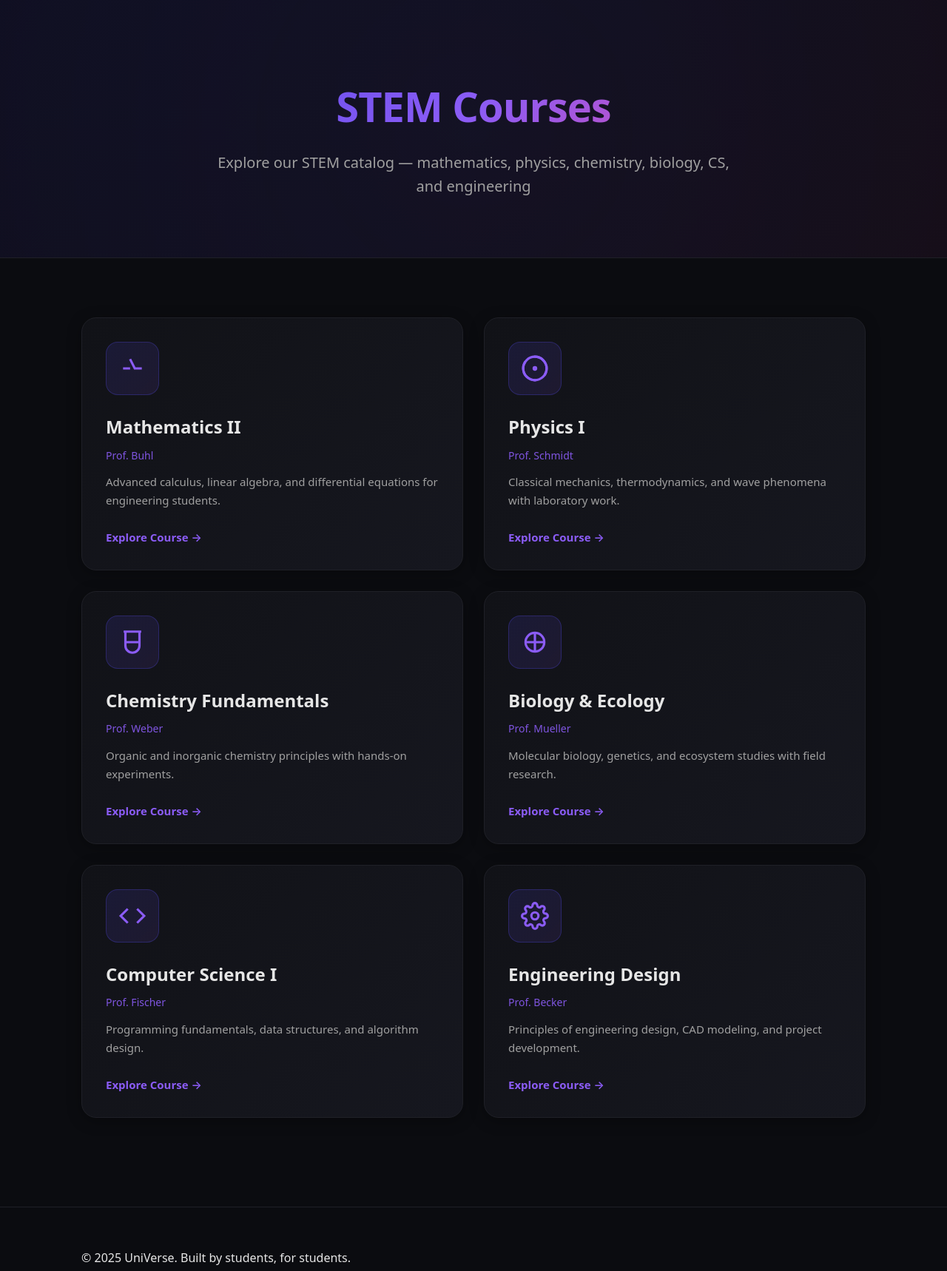
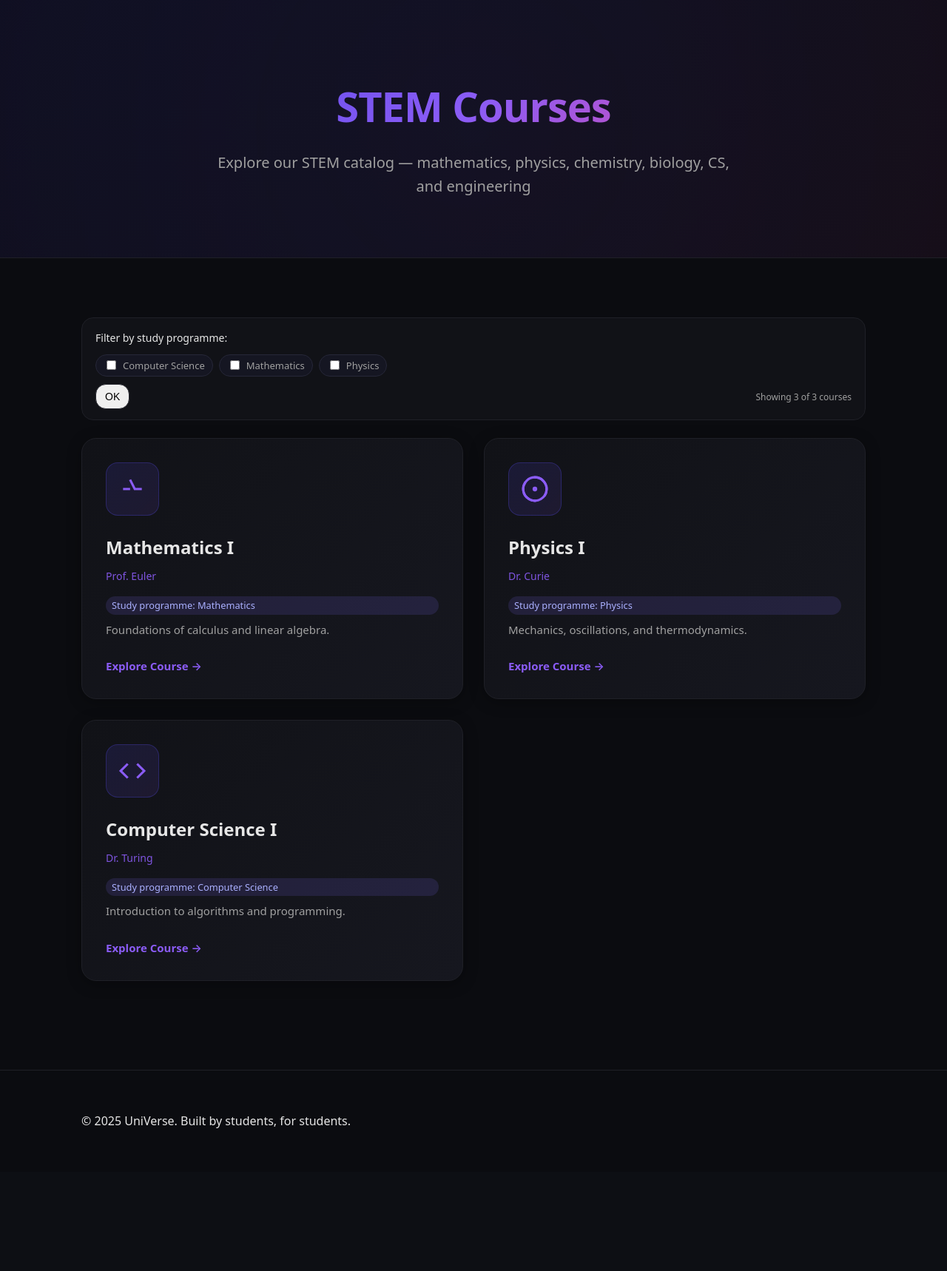
Before and after one commit to dolium/universe, a Flask app: page /courses in a window 1280 px wide. Shown: the part 86-1804 px from the top of the page at 74% size. After the commit the page ends 1611 px from the top, so only its background shows below. Run offline with Flask 3, Linux system fonts and the light colour scheme.

Commit message:
Filtering courses by study programmes and blank buttons fix

```diff
--- a/app.py
+++ b/app.py
@@ -47,14 +47,32 @@ def create_app(config_name: str = None) -> Flask:
 
     @application.route('/courses')
     def courses():
-        """
-        Render the courses listing page.
-        Fetches all courses from Google Sheets or fallback data.
-        """
+        """Render the courses listing page with optional filtering by study programme."""
         all_courses = sheets_service.get_courses()
 
+        # Собираем уникальные программы из курсов
+        available_programmes = _extract_unique_values(all_courses, 'programme')
+
+        # Множественный выбор программ: ?programme=CS&programme=Math
+        selected_programmes = request.args.getlist('programme')
+        selected_programmes_norm = {p.strip().lower() for p in selected_programmes if p.strip()}
+
+        if selected_programmes_norm:
+            def _matches_programme(course: Dict) -> bool:
+                prog = (course.get('programme') or '').strip().lower()
+                return prog in selected_programmes_norm
+
+            filtered_courses = [c for c in all_courses if _matches_programme(c)]
+        else:
+            filtered_courses = all_courses
+
         template_context = get_common_template_context()
-        template_context['courses'] = all_courses
+        template_context.update({
+            'courses': filtered_courses,
+            'filters_programmes': available_programmes,
+            'selected_programmes': list(selected_programmes_norm),
+            'total_courses_count': len(all_courses),
+        })
 
         return render_template('courses.html', **template_context)
 
--- a/google_sheets_service.py
+++ b/google_sheets_service.py
@@ -104,7 +104,7 @@ class GoogleSheetsService:
         Fetch all courses from Google Sheet or fallback data.
 
         Returns:
-            List[Dict]: List of course dictionaries with keys: name, slug, professor, description, icon
+            List[Dict]: List of course dictionaries with keys: name, slug, professor, description, icon, programme
         """
         try:
             # Ensure client is authenticated
@@ -133,12 +133,18 @@ class GoogleSheetsService:
                 if not course_name:
                     continue
 
+                programme = self._extract_field_value(
+                    record,
+                    ['Study Programme', 'StudyProgram', 'Programme', 'Program']
+                )
+
                 course = {
                     'name': course_name,
                     'slug': self._create_url_slug(course_name),
                     'professor': record.get('Professor', '').strip(),
                     'description': record.get('Description', '').strip(),
                     'icon': record.get('Icon', 'default').strip(),
+                    'programme': programme,
                 }
                 courses.append(course)
 
@@ -330,40 +336,28 @@ class GoogleSheetsService:
         """
         fallback_courses = [
             {
-                'name': 'Mathematics II',
-                'professor': 'Prof. Buhl',
-                'description': 'Advanced calculus, linear algebra, and differential equations for engineering students.',
-                'icon': 'math'
+                'name': 'Mathematics I',
+                'slug': 'mathematics-i',
+                'professor': 'Prof. Euler',
+                'description': 'Foundations of calculus and linear algebra.',
+                'icon': 'math',
+                'programme': 'Mathematics',
             },
             {
                 'name': 'Physics I',
-                'professor': 'Prof. Schmidt',
-                'description': 'Classical mechanics, thermodynamics, and wave phenomena with laboratory work.',
-                'icon': 'physics'
-            },
-            {
-                'name': 'Chemistry Fundamentals',
-                'professor': 'Prof. Weber',
-                'description': 'Organic and inorganic chemistry principles with hands-on experiments.',
-                'icon': 'chemistry'
-            },
-            {
-                'name': 'Biology & Ecology',
-                'professor': 'Prof. Mueller',
-                'description': 'Molecular biology, genetics, and ecosystem studies with field research.',
-                'icon': 'biology'
+                'slug': 'physics-i',
+                'professor': 'Dr. Curie',
+                'description': 'Mechanics, oscillations, and thermodynamics.',
+                'icon': 'physics',
+                'programme': 'Physics',
             },
             {
                 'name': 'Computer Science I',
-                'professor': 'Prof. Fischer',
-                'description': 'Programming fundamentals, data structures, and algorithm design.',
-                'icon': 'cs'
-            },
-            {
-                'name': 'Engineering Design',
-                'professor': 'Prof. Becker',
-                'description': 'Principles of engineering design, CAD modeling, and project development.',
-                'icon': 'engineering'
+                'slug': 'computer-science-i',
+                'professor': 'Dr. Turing',
+                'description': 'Introduction to algorithms and programming.',
+                'icon': 'cs',
+                'programme': 'Computer Science',
             },
         ]
         # Generate slugs for all fallback courses
--- a/static/css/main.css
+++ b/static/css/main.css
@@ -136,6 +136,10 @@ body {
 
 .btn-primary:hover {
   background: #4338ca;
+}
+
+.btn.btn-ok-dark {
+  color: #000 !important;
 }
 
 /* ============================================
@@ -439,7 +443,83 @@ body {
   transform: translateX(4px);
 }
 
-/* Responsive adjustments for courses */
+/* Study programme tag on course cards */
+.course-programme-tag {
+  margin: 4px 0 8px;
+  font-size: 0.8rem;
+  color: var(--accent-soft, #aab0ff);
+  background: rgba(106, 90, 205, 0.18);
+  display: inline-block;
+  padding: 2px 8px;
+  border-radius: 999px;
+}
+
+/* Course filters (study programme) */
+.course-filters {
+  background: var(--panel);
+  border-radius: 16px;
+  border: 1px solid #1f2027;
+  padding: 16px 18px 14px;
+  margin-bottom: 24px;
+}
+.course-filters-header {
+  display: flex;
+  align-items: baseline;
+  gap: 8px;
+  margin-bottom: 10px;
+}
+.course-filters-label {
+  font-size: 14px;
+  font-weight: 500;
+  color: var(--text);
+}
+.course-filters-active {
+  font-size: 12px;
+  color: var(--muted);
+}
+.course-filters-grid {
+  display: flex;
+  flex-wrap: wrap;
+  gap: 8px;
+  margin-bottom: 10px;
+}
+.course-filter-pill {
+  display: inline-flex;
+  align-items: center;
+  gap: 6px;
+  padding: 4px 10px;
+  border-radius: 999px;
+  background: #151622;
+  border: 1px solid #262738;
+  font-size: 13px;
+  color: var(--muted);
+  cursor: pointer;
+  transition: all 0.2s ease;
+}
+.course-filter-pill input[type="checkbox"] {
+  accent-color: #4f46e5;
+}
+.course-filter-pill:hover {
+  border-color: #3a3b46;
+  background: #181927;
+}
+.course-filter-pill input[type="checkbox"]:checked + span {
+  color: #e5e7ff;
+}
+.course-filters-actions {
+  display: flex;
+  align-items: center;
+  flex-wrap: wrap;
+  gap: 10px;
+  justify-content: space-between;
+}
+.course-filters-count {
+  font-size: 12px;
+}
+
+/* ============================================
+   RESPONSIVE COURSES PAGE
+   ============================================ */
 @media (max-width: 1020px) {
   .courses-grid {
     grid-template-columns: repeat(auto-fit, minmax(280px, 1fr));
--- a/templates/courses.html
+++ b/templates/courses.html
@@ -11,6 +11,38 @@
 </div>
 
 <div class="container">
+    {% if filters_programmes %}
+    <form method="get" class="course-filters">
+        <div class="course-filters-header">
+            <span class="course-filters-label">Filter by study programme:</span>
+            {% if selected_programmes and selected_programmes|length < filters_programmes|length %}
+            <span class="course-filters-active">{{ selected_programmes|length }} selected</span>
+            {% endif %}
+        </div>
+        <div class="course-filters-grid">
+            {% for prog in filters_programmes %}
+            {% set prog_lower = prog.lower() %}
+            <label class="course-filter-pill">
+                <input
+                  type="checkbox"
+                  name="programme"
+                  value="{{ prog }}"
+                  {% if prog_lower in selected_programmes %}checked{% endif %}
+                />
+                <span>{{ prog }}</span>
+            </label>
+            {% endfor %}
+        </div>
+        <div class="course-filters-actions">
+            <button type="submit" class="btn small btn-ok-dark">OK</button>
+            {% if selected_programmes %}
+            <a href="{{ url_for('courses') }}" class="btn small">Reset</a>
+            {% endif %}
+            <span class="course-filters-count muted">Showing {{ courses|length }} of {{ total_courses_count }} courses</span>
+        </div>
+    </form>
+    {% endif %}
+
     <div class="courses-grid">
         {% for course in courses %}
         <a href="{{ url_for('course_detail', slug=course.slug) }}" class="course-card">
@@ -60,6 +92,9 @@
             {% if course.professor %}
             <p class="course-professor">{{ course.professor }}</p>
             {% endif %}
+            {% if course.programme %}
+            <p class="course-programme-tag">Study programme: {{ course.programme }}</p>
+            {% endif %}
             <p class="course-description">{{ course.description }}</p>
             <span class="course-link">Explore Course →</span>
         </a>
--- a/templates/timetable.html
+++ b/templates/timetable.html
@@ -29,7 +29,7 @@
             <option value="{{ opt.value }}" {% if selected_day_value and selected_day_value|lower == opt.value|lower %}selected{% endif %}>{{ opt.label }}</option>
           {% endfor %}
         </select>
-        <button type="submit" class="btn small">Suchen</button>
+        <button type="submit" class="btn small btn-ok-dark">OK</button>
         {% if selected_professor or selected_day or search_query %}
           <a class="btn small" href="{{ url_for('timetable') }}">Zurücksetzen</a>
         {% endif %}
@@ -94,7 +94,7 @@
   padding: 12px 16px;
   text-align: left;
   font-weight: 600;
-  color: var(--accent);
+  color: var(--primary);
   border-bottom: 2px solid rgba(106, 90, 205, 0.3);
   white-space: nowrap;
 }
@@ -102,7 +102,7 @@
 .timetable-table td {
   padding: 12px 16px;
   border-bottom: 1px solid rgba(255, 255, 255, 0.05);
-  color: var(--text-light);
+  color: var(--text);
 }
 
 .timetable-table tbody tr {
```
